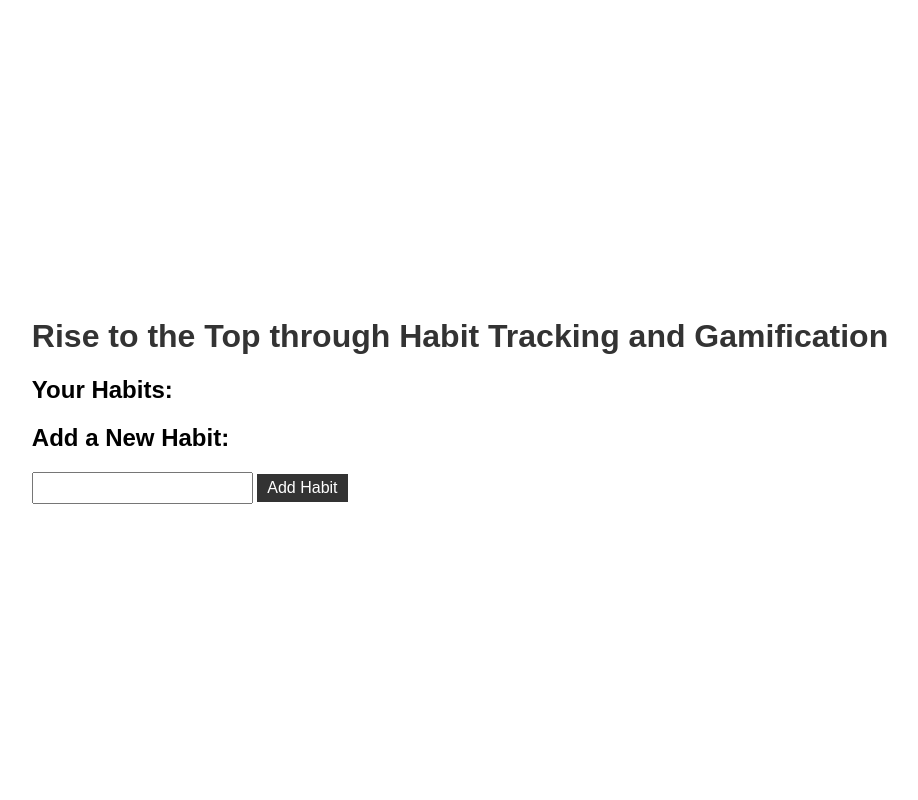
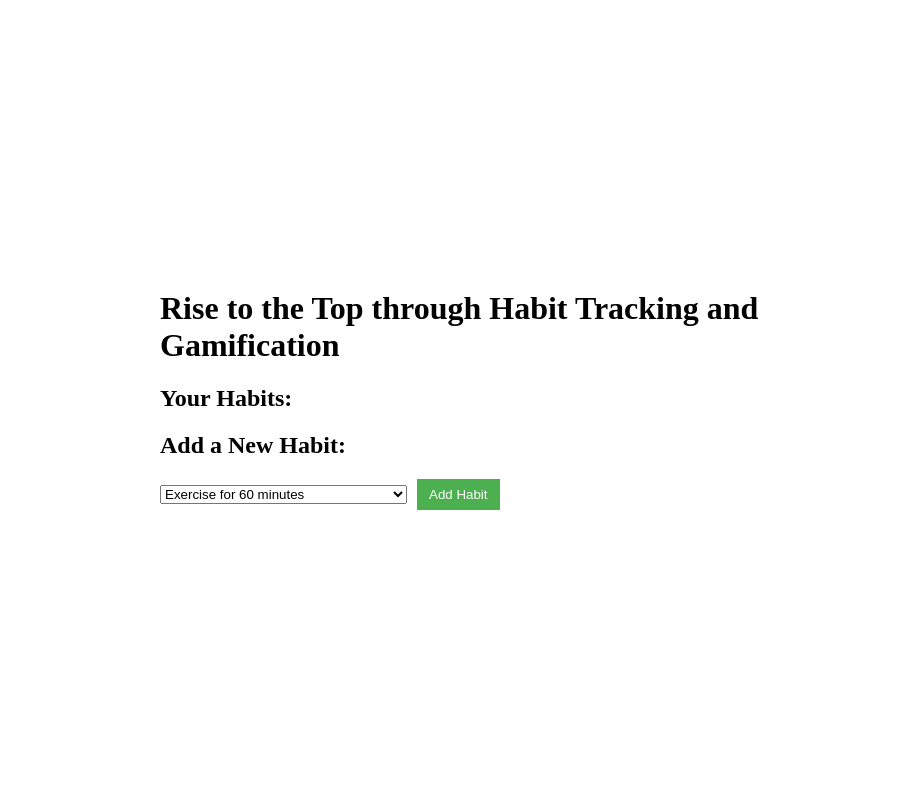
Before and after one commit to JosueLopez03/HabitMaster, a Flask app: page / in a window 1280 px wide. Shown: the whole page, without its empty margins (180-1098 px from the left). Run offline with Flask 3, Linux system fonts and the light colour scheme; data that the repository does not hold is empty.

Commit message:
toggle add habit, change style and color

```diff
--- a/main.py
+++ b/main.py
@@ -5,6 +5,18 @@ app = Flask(__name__)
 
 # Database setup
 DB_NAME = 'habitmaster.db'
+
+TOP_HABITS = [
+    "Exercise for 60 minutes",
+    "Eat a balance meal",
+    "Drink recommended amount of water",
+    "Sleep for 7-9 hours",
+    "Practice a stress management activity",
+    "Pracitce good hygiene",
+    "Limit social media",
+    "Engage in a hobby for 30 minutes",
+    "Practice a new skill"
+]
 
 def create_database():
     conn = sqlite3.connect(DB_NAME)
@@ -46,17 +58,23 @@ def index():
         c.execute('SELECT * FROM habits')
         habits = c.fetchall()
 
-    return render_template('index.html', habits=habits)
+    return render_template('index.html', habits=habits, top_habits=TOP_HABITS, enumerate=enumerate)
 
 @app.route('/add', methods=['POST'])
 def add_habit():
-    habit_name = request.form.get('habit_name')
+    selected_habit_index = int(request.form.get('habit_index'))
+
+    if selected_habit_index < 0 or selected_habit_index >= len(TOP_HABITS):
+        return redirect(url_for('index'))
+
+    habit_name = TOP_HABITS[selected_habit_index]
 
     # Insert new habit into the database
-    with sqlite3.connect(DB_NAME) as conn:
-        c = conn.cursor()
-        c.execute('INSERT INTO habits (name) VALUES (?)', (habit_name,))
-        conn.commit()
+    conn = sqlite3.connect(DB_NAME)
+    c = conn.cursor()
+    c.execute('INSERT INTO habits (name) VALUES (?)', (habit_name,))
+    conn.commit()
+    conn.close()
 
     return redirect(url_for('index'))
 
@@ -78,7 +96,7 @@ def complete_habit(habit_id):
     # Update habit completion status in the database
     conn = sqlite3.connect(DB_NAME)
     c = conn.cursor()
-    c.execute('UPDATE habits SET completed = ? WHERE id = ?', (completed, habit_id))
+    c.execute('UPDATE habits SET completed = ? WHERE id = ?', (int(completed), habit_id))
     conn.commit()
     conn.close()
 
--- a/static/css/styles.css
+++ b/static/css/styles.css
@@ -1,36 +1,60 @@
 /* static/css/styles.css */
 
 body {
-    font-family: Arial, sans-serif;
+    display: flex;
+    justify-content: center;
+    align-items: center;
+    height: 100vh;
+    margin: 0;
+}
+
+.container {
+    text-align: left;
+    max-width: 600px; /* Adjust the max-width as needed */
+    padding: 20px;
 }
 
 h1 {
-    color: #333;
+    margin-top: 0;
+}
+
+h2 {
+    margin-bottom: 10px;
 }
 
 ul {
-    list-style-type: disc;
-    margin-left: 20px;
+    list-style-type: none;
+    padding: 0;
 }
 
 li {
-    color: #666;
+    display: flex;
+    align-items: center;
+    margin-bottom: 10px;
+}
+
+li label {
+    margin-left: 10px;
 }
 
 form {
+    display: flex;
+    align-items: center;
     margin-top: 20px;
 }
 
-input[type="text"] {
-    padding: 5px;
-    font-size: 16px;
+select {
+    margin-right: 10px;
 }
 
-button[type="submit"] {
-    padding: 5px 10px;
-    font-size: 16px;
-    background-color: #333;
-    color: #fff;
+button {
+    padding: 8px 12px;
+    background-color: #4caf50;
+    color: white;
     border: none;
     cursor: pointer;
 }
+
+button:hover {
+    background-color: #45a049;
+}
--- a/templates/index.html
+++ b/templates/index.html
@@ -64,7 +64,11 @@
         <h2>Add a New Habit:</h2>
 
         <form action="{{ url_for('add_habit') }}" method="post">
-            <input type="text" name="habit_name" required>
+            <select name="habit_index" required>
+                {% for index, habit in enumerate(top_habits) %}
+                    <option value="{{ index }}">{{ habit }}</option>
+                {% endfor %}
+            </select>
             <button type="submit">Add Habit</button>
         </form>
     </div>
```
Also changed, not shown: habitmaster.db.
